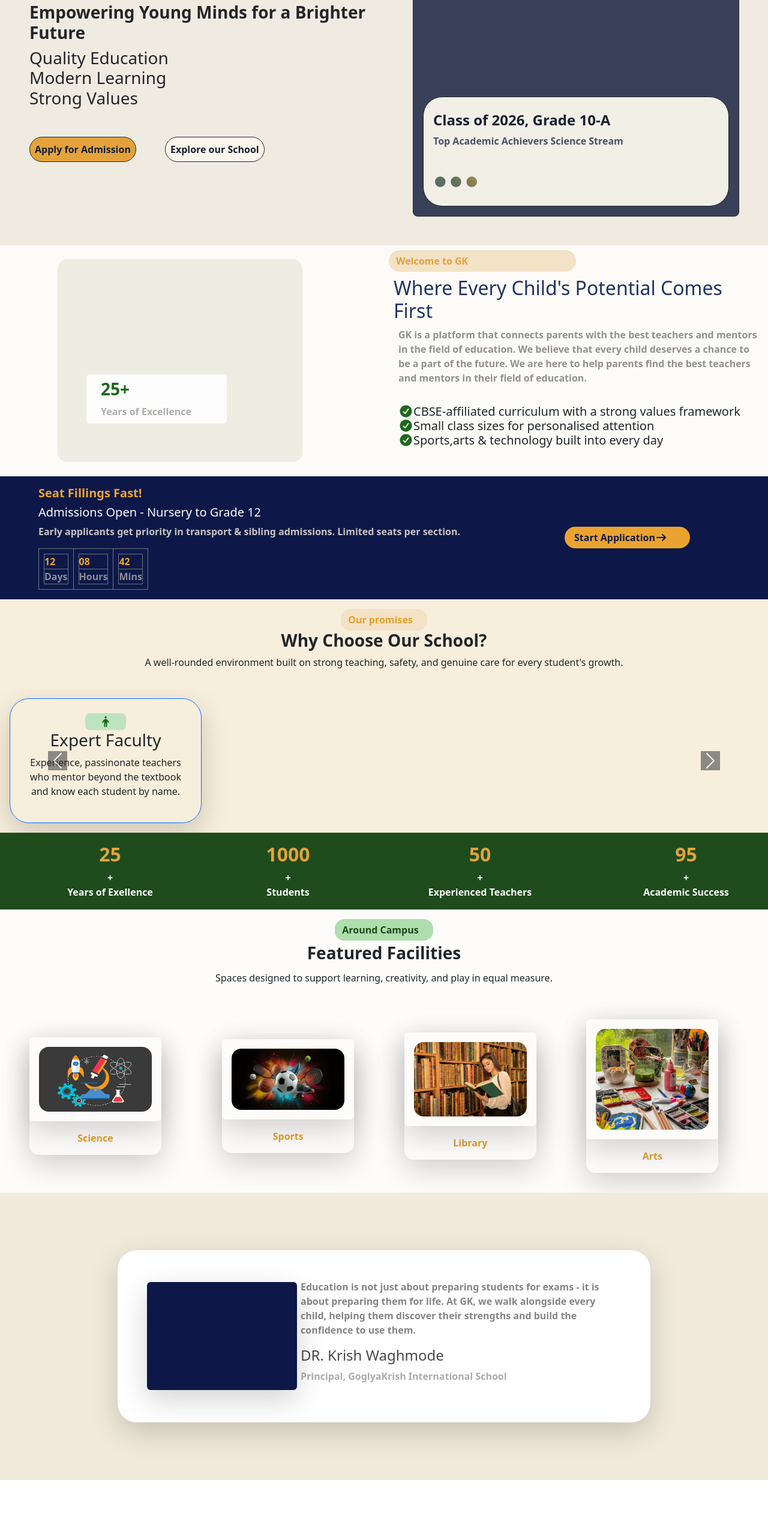
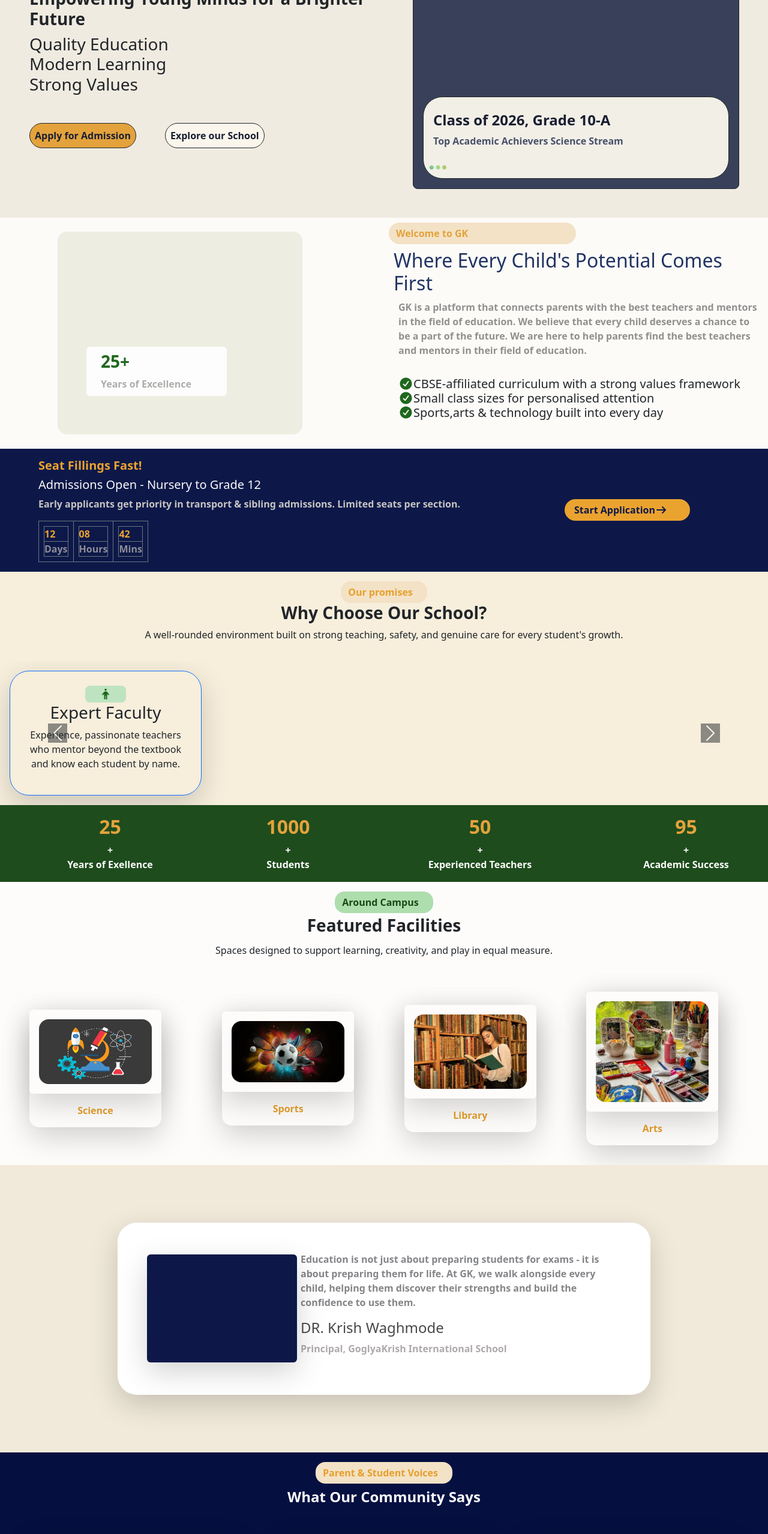
Before and after one commit to anjali-2511/gk-international-school-website, a React (Vite) app in the folder promotional-school-website/: page / in a window 1280 px wide. Shown: the part 234-2791 px from the top of the page at 60% size. Before the commit the page ends 2701 px from the top, so only its background shows below. Built offline with nearby package versions, Linux system fonts and the light colour scheme.

Commit message:
Student Testimonials Completed

```diff
--- /dev/null
+++ b/promotional-school-website/Components/StudentTestimonials.css
@@ -0,0 +1,8 @@
+.gradient-icon {
+  font-size: 2rem; /* increase size as needed */
+  background: linear-gradient(45deg, rgb(50, 69, 122),rgb(148, 224, 148), rgb(227, 162, 60));
+  -webkit-background-clip: text;
+  background-clip: text;
+  -webkit-text-fill-color: transparent;
+  color: transparent;
+}
--- /dev/null
+++ b/promotional-school-website/Components/StudentTestimonials.jsx
@@ -0,0 +1,81 @@
+import './StudentTestimonials.css'
+function StudentTestimonials() {
+    return (
+        <>
+            <div className="text-center p-3" style={{ backgroundColor: "rgb(5, 16, 65)" }}>
+                <button className="btn btn-dark fw-bolder border-0 rounded-4 pe-4  d-inline-flex align-items-center" style={{ color: "rgb(231, 159, 43)", backgroundColor: "rgb(243, 226, 198)" }}>
+                    Parent & Student Voices
+                </button>
+                <h4 className="fw-bold pt-2" style={{ color: "rgb(250, 250, 250)" }}>What Our Community Says</h4>
+
+            </div >
+
+            <div className="pt-4 pb-3" style={{ backgroundColor: "rgb(5, 16, 65)" }}>
+                <table className="w-100 h-100 justify-content-center pt-5">
+                    <tr className="w-25 h-100">
+                        <th>
+                            <div className="border border-warning rounded-3 p-3 ms-5 shadow-lg" style={{ backgroundColor: "rgb(5, 16, 65)", width: "350px", height: "220px" }}>
+
+                                <div style={{ color: "rgb(231, 160, 46)" }}> <i class="fa-solid fa-star" ></i> <i class="fa-solid fa-star"></i> <i class="fa-solid fa-star"></i> <i class="fa-solid fa-star"></i> <i class="fa-solid fa-star"></i>
+                                </div>
+                                <p style={{ color: "rgb(252, 251, 249)" }}>"GK Transformed my daughter's confidence. The teachers genuinely care, not just about grades but her whole growth."</p>
+                                <div className="d-flex">
+
+                                    <div>
+                                        <i className="fa-solid fa-circle gradient-icon" style={{ color: "rgb(231, 160, 46)" }}></i>
+                                    </div>
+                                    <div>
+                                        <h5 style={{ color: "rgb(252, 251, 249)" }}>Ritu Sharma</h5>
+                                        <p style={{ color: "rgb(192, 191, 188)" }}>Parent, Grade 6</p>
+                                    </div>
+                                </div>
+                            </div>
+                        </th>
+
+                        <th>
+                            <div className="border border-warning rounded-3 p-3 shadow-lg" style={{ backgroundColor: "rgb(5, 16, 65)", width: "350px", height: "220px" }}>
+
+                                <div style={{ color: "rgb(231, 160, 46)" }}> <i class="fa-solid fa-star" ></i> <i class="fa-solid fa-star"></i> <i class="fa-solid fa-star"></i> <i class="fa-solid fa-star"></i> <i class="fa-solid fa-star"></i>
+                                </div>
+                                <p style={{ color: "rgb(252, 251, 249)" }}>"The labs and sports facilities are excellent, and the faculty always makes time to guide students individually."</p>
+                                <div className="d-flex">
+
+                                    <div>
+                                        <i className="fa-solid fa-circle gradient-icon" style={{ color: "rgb(231, 160, 46)" }}></i>
+                                    </div>
+                                    <div>
+                                        <h5 style={{ color: "rgb(252, 251, 249)" }}>Karan Patil</h5>
+                                        <p style={{ color: "rgb(192, 191, 188)" }}>Parent, Grade 9</p>
+                                    </div>
+                                </div>
+                            </div>
+                        </th>
+
+                        <th>
+                            <div className="border border-warning rounded-3 p-3 shadow-lg" style={{ backgroundColor: "rgb(5, 16, 65)", width: "350px", height: "220px" }}>
+
+                                <div style={{ color: "rgb(231, 160, 46)" }}> <i class="fa-solid fa-star" ></i> <i class="fa-solid fa-star"></i> <i class="fa-solid fa-star"></i> <i class="fa-solid fa-star"></i> <i class="fa-solid fa-star"></i>
+                                </div>
+                                <p style={{ color: "rgb(252, 251, 249)" }}>"I love how school feels — challenging but supportive. My teachers pushed me to aim for the top and I got there."</p>
+                                <div className="d-flex">
+
+                                    <div>
+                                        <i className="fa-solid fa-circle gradient-icon" style={{ color: "rgb(231, 160, 46)" }}></i>
+                                    </div>
+                                    <div>
+                                        <h5 style={{ color: "rgb(252, 251, 249)" }}>Ishaan Verma</h5>
+                                        <p style={{ color: "rgb(192, 191, 188)" }}>Student, Grade 12</p>
+                                    </div>
+                                </div>
+                            </div>
+                        </th>
+
+
+                    </tr>
+                </table>
+            </div>
+        </>
+    )
+};
+
+export default StudentTestimonials;
--- a/promotional-school-website/Pages/Home.jsx
+++ b/promotional-school-website/Pages/Home.jsx
@@ -6,6 +6,7 @@ import Why from "../Components/Why";
 import KeyHighlights from "../Components/KeyHighlights";
 import Features from "../Components/Features";
 import PrincipalMessage from "../Components/Principal'sMessage";
+import StudentTestimonials from "../Components/StudentTestimonials";
 
 
 
@@ -26,6 +27,7 @@ function Home(){
         <KeyHighlights/>
         <Features/>
         <PrincipalMessage/>
+        <StudentTestimonials/>
 
         </>
     )
```
